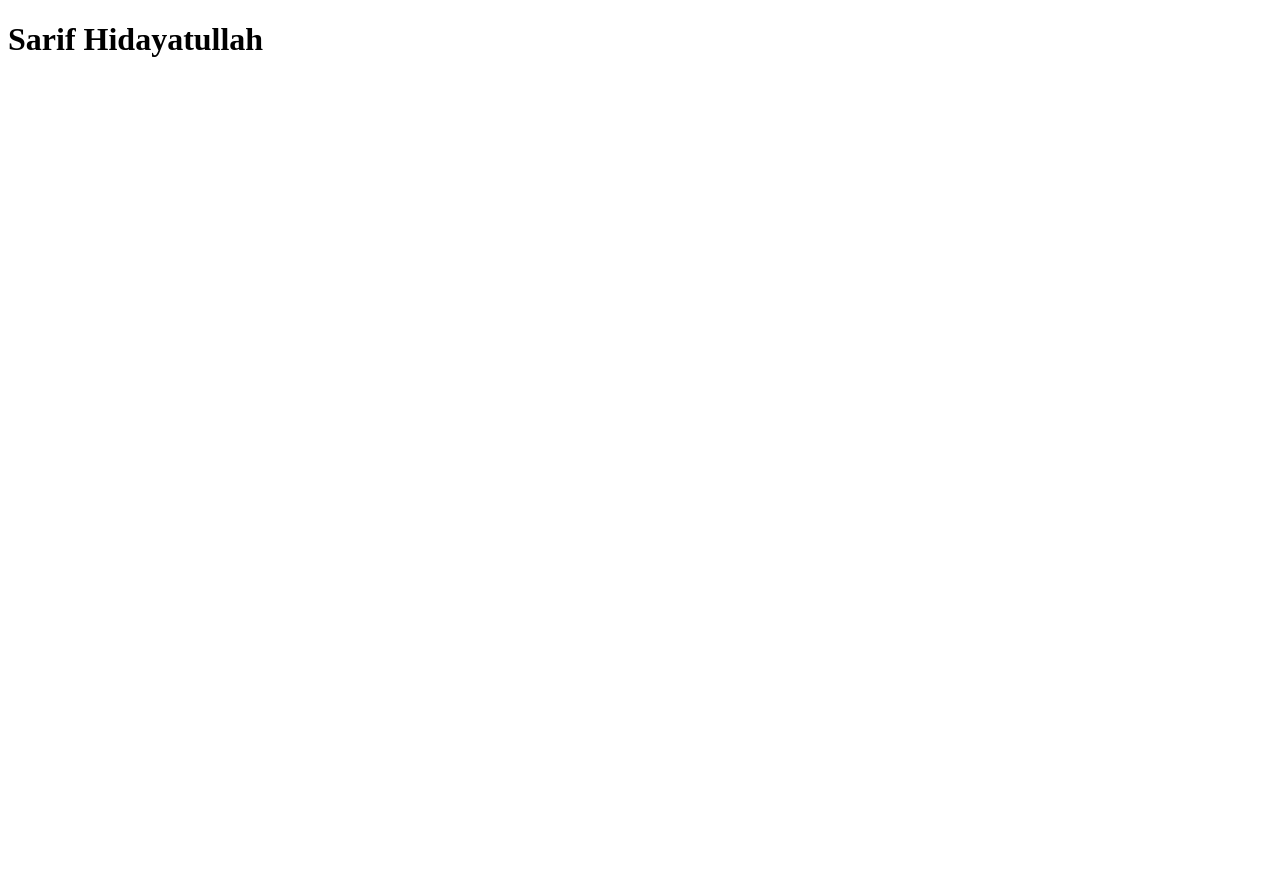
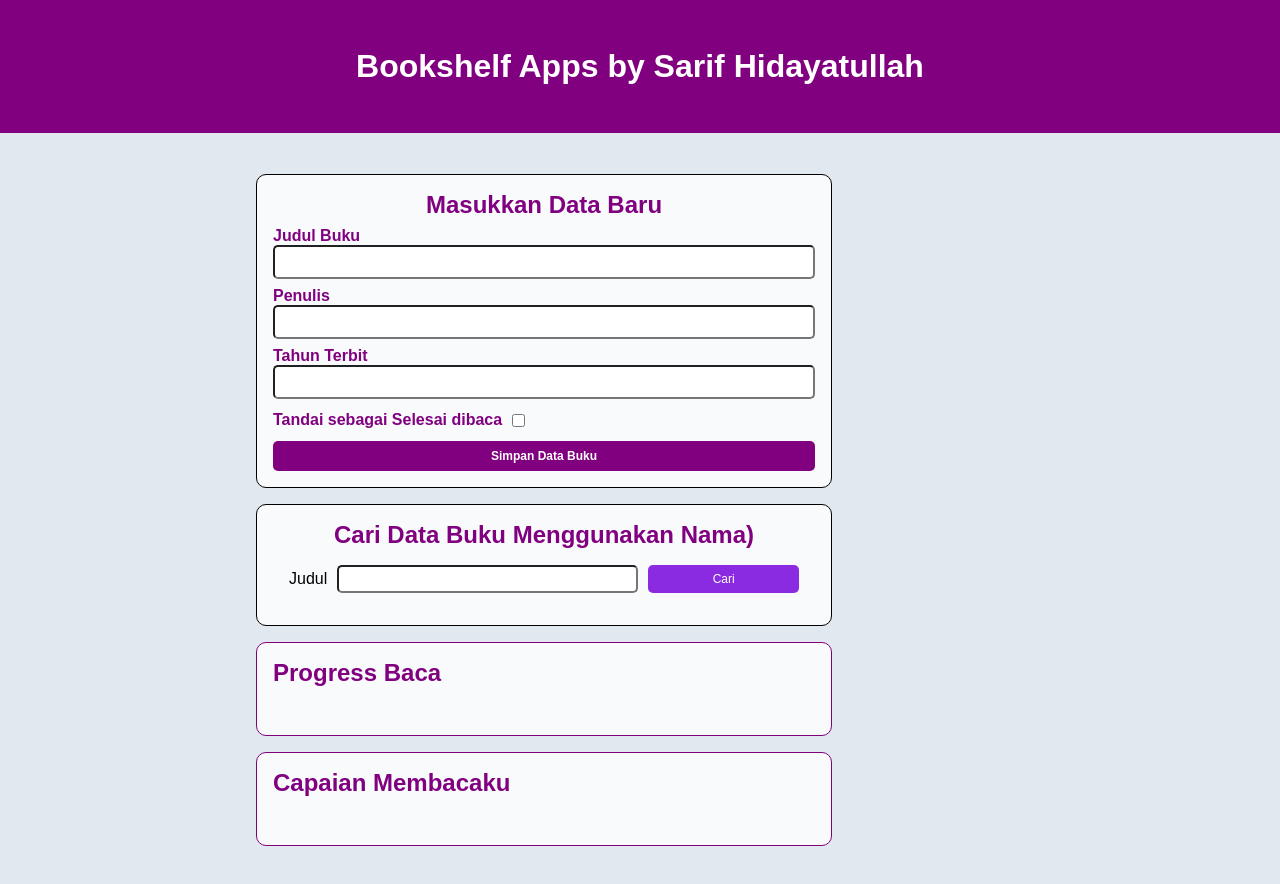
Before and after one commit to sarifht/submission-front-end-pemula, a plain HTML site: page index.html in a window 1280 px wide. Before the commit the page ends 800 px from the top, so only its background shows below. Drawn offline with Linux system fonts and the light colour scheme.

Commit message:
Update file html

```diff
--- a/index.html
+++ b/index.html
@@ -1,11 +1,64 @@
 <!DOCTYPE html>
 <html lang="en">
-<head>
-    <meta charset="UTF-8">
-    <meta name="viewport" content="width=device-width, initial-scale=1.0">
-    <title>Document</title>
-</head>
-<body>
-    <h1>Sarif Hidayatullah</h1>
-</body>
+  <head>
+    <meta charset="UTF-8" />
+    <meta name="viewport" content="width=device-width, user-scalable=no, initial-scale=1.0, maximum-scale=1.0, minimum-scale=1.0" />
+    <meta http-equiv="X-UA-Compatible" content="ie=edge" />
+    <title>Sarif Hidayatullah</title>
+    <link rel="stylesheet" href="style.css" />
+  </head>
+  <body>
+    <header class="head_bar">
+      <h1 class="head_bar__title">Bookshelf Apps by Sarif Hidayatullah</h1>
+    </header>
+    <main>
+      <section class="input_section">
+        <h2>Masukkan Data Baru</h2>
+        <form id="inputBook">
+          <div class="input">
+            <label for="inputBookTitle">Judul Buku</label>
+            <input id="inputBookTitle" type="text" required />
+          </div>
+          <div class="input">
+            <label for="inputBookAuthor">Penulis</label>
+            <input id="inputBookAuthor" type="text" required />
+          </div>
+          <div class="input">
+            <label for="inputBookYear">Tahun Terbit</label>
+            <input id="inputBookYear" type="number" min="1500" max="3000" required />
+          </div>
+          <div class="input_inline">
+            <label for="inputBookIsComplete">Tandai sebagai Selesai dibaca</label>
+            <input id="inputBookIsComplete" type="checkbox" />
+          </div>
+          <button id="bookSubmit" type="submit"><span>Simpan Data Buku</span></button>
+        </form>
+      </section>
+
+      <section class="search_section">
+        <h2>Cari Data Buku Menggunakan Nama)</h2>
+        <form id="searchBook">
+          <label for="searchBookTitle">Judul</label>
+          <input id="searchBookTitle" type="text" />
+          <button id="searchSubmit" type="submit">Cari</button>
+        </form>
+      </section>
+
+      <section class="book_shelf">
+        <h2>Progress Baca</h2>
+
+        <div id="incompleteBookshelfList" class="book_list"></div>
+      </section>
+
+      <section class="book_shelf">
+        <h2>Capaian Membacaku</h2>
+
+        <div id="completeBookshelfList" class="book_list"></div>
+      </section>
+    </main>
+
+    <script src="JavaScript/data_buku.js" type="text/javascript"></script>
+    <script src="JavaScript/function_dom.js" type="text/javascript"></script>
+    <script src="JavaScript/main.js" type="text/javascript"></script>
+  </body>
 </html>
```
